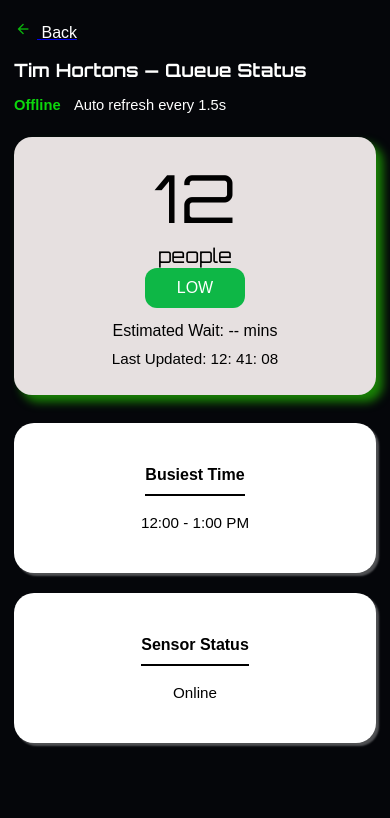
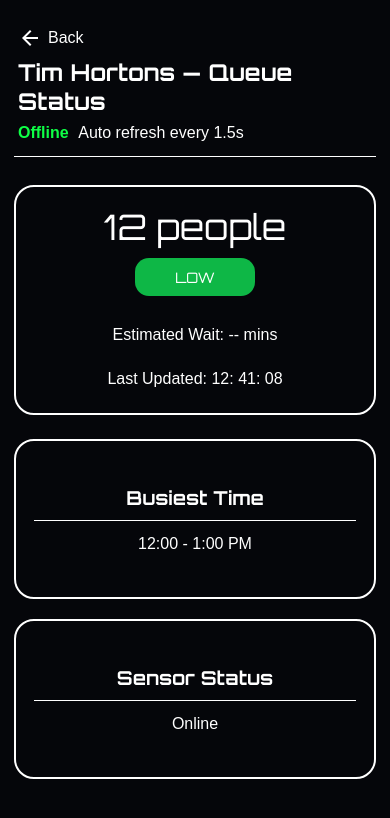
Before and after one commit to subh-codes/queue-tracker, a website: page html/timhortons.html in a window 390 px wide. Drawn offline with nearby package versions, Linux system fonts and the light colour scheme; no server answers.

Commit message:
Refactor CSS for layout and responsiveness
Adjusted various styles for layout and spacing, including header, footer, and main content areas. Improved responsiveness for mobile views.

```diff
--- a/css/trackinfo.css
+++ b/css/trackinfo.css
@@ -9,49 +9,57 @@ body {
     background-color: #05060A;
     color: white;
     min-height: 100vh;
-    padding: 16px;
+    padding: 12px;
 }
 
 header {
+    min-height: 60px;
+    border-bottom: 1px solid white;
     display: flex;
-    flex-direction: row;
     justify-content: space-between;
     align-items: center;
     gap: 16px;
-    margin-top: 6px;
+    padding: 12px 4px 14px;
     flex-wrap: wrap;
 }
 
 .backbutton {
     display: flex;
-    flex-direction: row;
-    justify-content: center;
     align-items: center;
-    flex-shrink: 0;
+    gap: 8px;
+}
+
+.back-link {
+    display: flex;
+    align-items: center;
+    gap: 6px;
+    text-decoration: none;
+    color: white;
 }
 
 #backarrow {
-    font-size: 18px;
-    margin-right: 5px;
-    color: rgba(13, 227, 13, 0.793);
+    font-size: 24px;
 }
 
 #back {
-    color: white;
+    font-size: 1rem;
 }
 
 .store-name {
+    font-size: clamp(1.7rem, 6vw, 2.2rem);
     font-weight: bold;
-    font-size: clamp(1.25rem, 4vw, 1.9rem);
     font-family: Orbitron, sans-serif;
-    flex: 1;
     text-align: center;
 }
 
+.live-refresh {
+    font-size: 1rem;
+}
+
 .online-status {
-    margin-right: 10px;
-    color: rgba(13, 227, 13, 0.95);
-    font-weight: 600;
+    color: rgb(14, 255, 70);
+    font-weight: bold;
+    margin-right: 6px;
 }
 
 main {
@@ -59,150 +67,168 @@ main {
     flex-direction: column;
     justify-content: center;
     align-items: center;
+    width: 100%;
+    margin-top: 36px;
+    gap: 24px;
+}
+
+.store-report {
+    width: 100%;
+    max-width: 1100px;
+    display: flex;
+    flex-direction: column;
+    justify-content: flex-start;
+    align-items: center;
+    border: 2px solid white;
+    padding: 28px 20px;
+    line-height: 1.6;
+    border-radius: 20px;
+    min-height: 320px;
+    gap: 18px;
+}
+
+.people-block {
+    display: flex;
+    flex-direction: column;
+    align-items: center;
+    gap: 14px;
+}
+
+.people {
+    font-family: Orbitron, sans-serif;
+    font-size: clamp(2rem, 5vw, 5rem);
+    line-height: 1;
+    text-align: center;
 }
 
 .number-of-people {
-    font-size: clamp(3.8rem, 17vw, 9.4rem);
-    line-height: 1;
+    font-size: inherit;
 }
 
-.store-report {
-    color: black;
-    width: min(100%, 1000px);
-    background-color: rgb(230, 224, 224);
-    margin-top: 24px;
+.status-row {
     display: flex;
-    flex-direction: column;
     justify-content: center;
-    align-items: center;
-    border-radius: 20px;
-    box-shadow: 13px 13px 12px rgba(35, 197, 3, 0.871);
-    padding: 34px 20px;
-}
-
-.people {
-    font-size: clamp(1.25rem, 5vw, 5.6rem);
-    display: flex;
-    flex-direction: row;
-    flex-wrap: wrap;
-    justify-content: center;
-    align-items: center;
-    gap: 14px;
-    font-family: Orbitron, sans-serif;
-    text-align: center;
-}
-
-.esttime {
-    font-size: 1rem;
-    margin-top: 14px;
-    text-align: center;
-}
-
-.lastupdstatus {
-    font-size: 0.95rem;
-    margin-top: 10px;
-    text-align: center;
-}
-
-.footer {
-    width: min(100%, 560px);
-    display: grid;
-    grid-template-columns: repeat(2, minmax(0, 1fr));
-    gap: 20px;
-    margin-top: 28px;
-}
-
-.busiest-time,
-.sensor-status {
-    background-color: white;
-    color: black;
-    min-height: 150px;
     width: 100%;
-    display: flex;
-    flex-direction: column;
-    justify-content: center;
-    align-items: center;
-    border-radius: 20px;
-    padding: 20px 14px;
-    text-align: center;
-}
-
-.busiest-time {
-    box-shadow: 3px 3px 2px rgba(255, 255, 255, 0.3);
-}
-
-.sensor-status {
-    box-shadow: 3px 3px 2px rgba(255, 255, 255, 0.3);
-}
-
-.foottitle {
-    border-bottom: 2px solid black;
-    padding-bottom: 10px;
-    font-weight: bold;
-}
-
-.footerfoot {
-    margin-top: 18px;
 }
 
 .status {
-    width: 100px;
-    font-size: clamp(1rem, 3vw, 1.875rem);
-    min-height: 40px;
-    border-radius: 12px;
+    min-width: 130px;
+    min-height: 42px;
+    padding: 8px 18px;
+    border-radius: 14px;
     display: inline-flex;
     justify-content: center;
     align-items: center;
     background-color: rgb(14, 183, 70);
     color: white;
-    padding: 6px 12px;
+    text-align: center;
+    white-space: nowrap;
+    font-family: Orbitron, sans-serif;
+    font-size: 1rem;
+    line-height: 1;
+}
+
+.esttime {
+    margin-top: 8px;
+    text-align: center;
+    font-size: 1.1rem;
+}
+
+.lastupdstatus {
+    text-align: center;
+    font-size: 1.1rem;
+}
+
+.footer {
+    width: 100%;
+    max-width: 1100px;
+    display: grid;
+    grid-template-columns: repeat(auto-fit, minmax(260px, 1fr));
+    gap: 20px;
+}
+
+.busiest-time,
+.sensor-status {
+    border: 2px solid white;
+    border-radius: 20px;
+    padding: 24px 18px;
+    text-align: center;
+    min-height: 160px;
+    display: flex;
+    flex-direction: column;
+    justify-content: center;
+    gap: 14px;
+}
+
+.foottitle {
+    font-size: 1.4rem;
+    font-weight: bold;
+    font-family: Orbitron, sans-serif;
+    border-bottom: 1px solid white;
+    padding-bottom: 10px;
+}
+
+.footerfoot {
+    font-size: 1.2rem;
 }
 
 @media (max-width: 768px) {
+    body {
+        padding: 14px;
+    }
+
     header {
         flex-direction: column;
         align-items: flex-start;
+        gap: 8px;
     }
 
     .store-name {
-        width: 100%;
         text-align: left;
     }
 
-    .store-report {
-        padding: 28px 16px;
+    main {
+        margin-top: 28px;
     }
 
-    .people {
-        flex-direction: column;
-        gap: 12px;
+    .store-report,
+    .footer {
+        max-width: 420px;
     }
 
     .footer {
         grid-template-columns: 1fr;
-        width: min(100%, 380px);
     }
 }
 
 @media (max-width: 480px) {
-    body {
-        padding: 14px;
-    }
-
     .store-name {
-        font-size: 1.15rem;
-    }
-
-    header > div:last-child {
-        font-size: 0.92rem;
+        font-size: 1.45rem;
     }
 
     .store-report {
-        border-radius: 18px;
-        box-shadow: 7px 7px 10px rgba(35, 197, 3, 0.65);
+        min-height: unset;
+        padding: 22px 16px;
     }
 
+    .people {
+        font-size: 2.2rem;
+    }
+
+    .status {
+        min-width: 120px;
+        min-height: 38px;
+        padding: 7px 14px;
+        font-size: 0.9rem;
+    }
+
+    .esttime,
+    .lastupdstatus,
     .footerfoot {
-        font-size: 0.95rem;
+        font-size: 1rem;
+    }
+
+    .foottitle {
+        font-size: 1.2rem;
     }
 }
```
